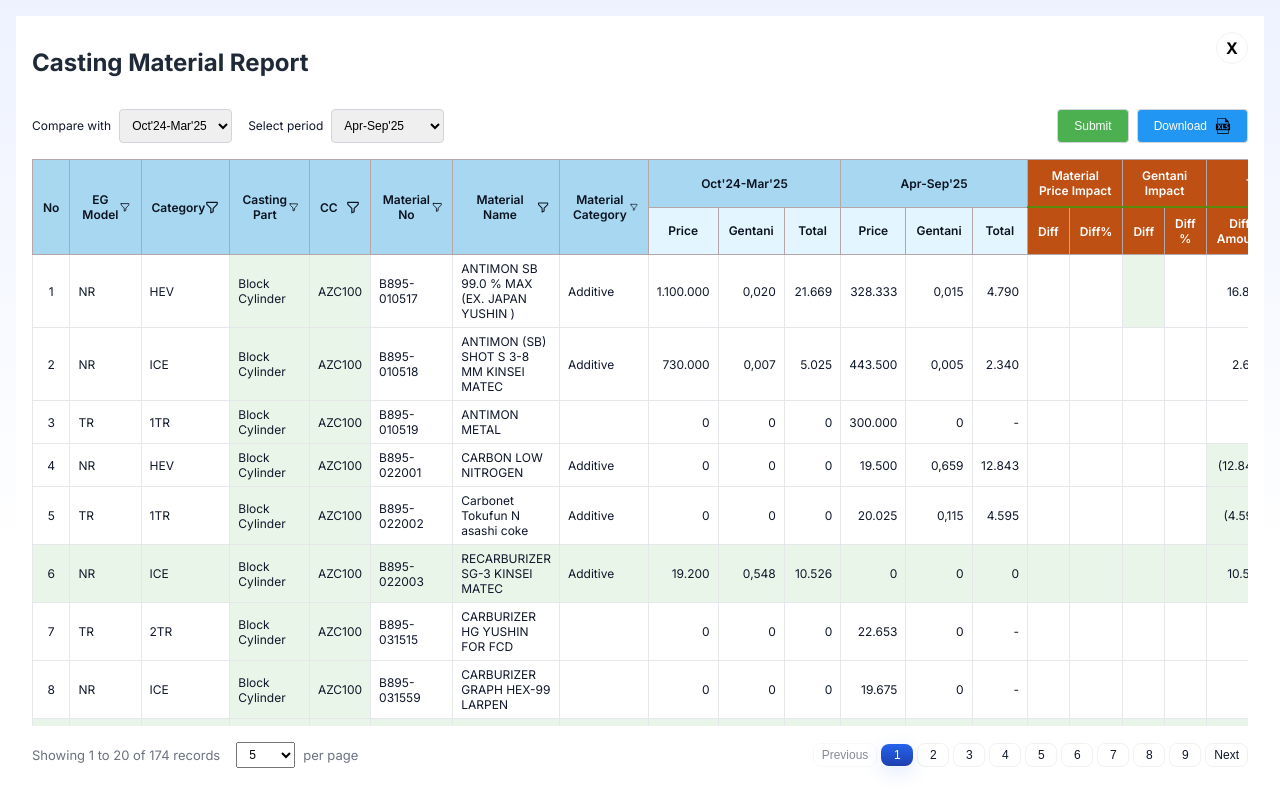
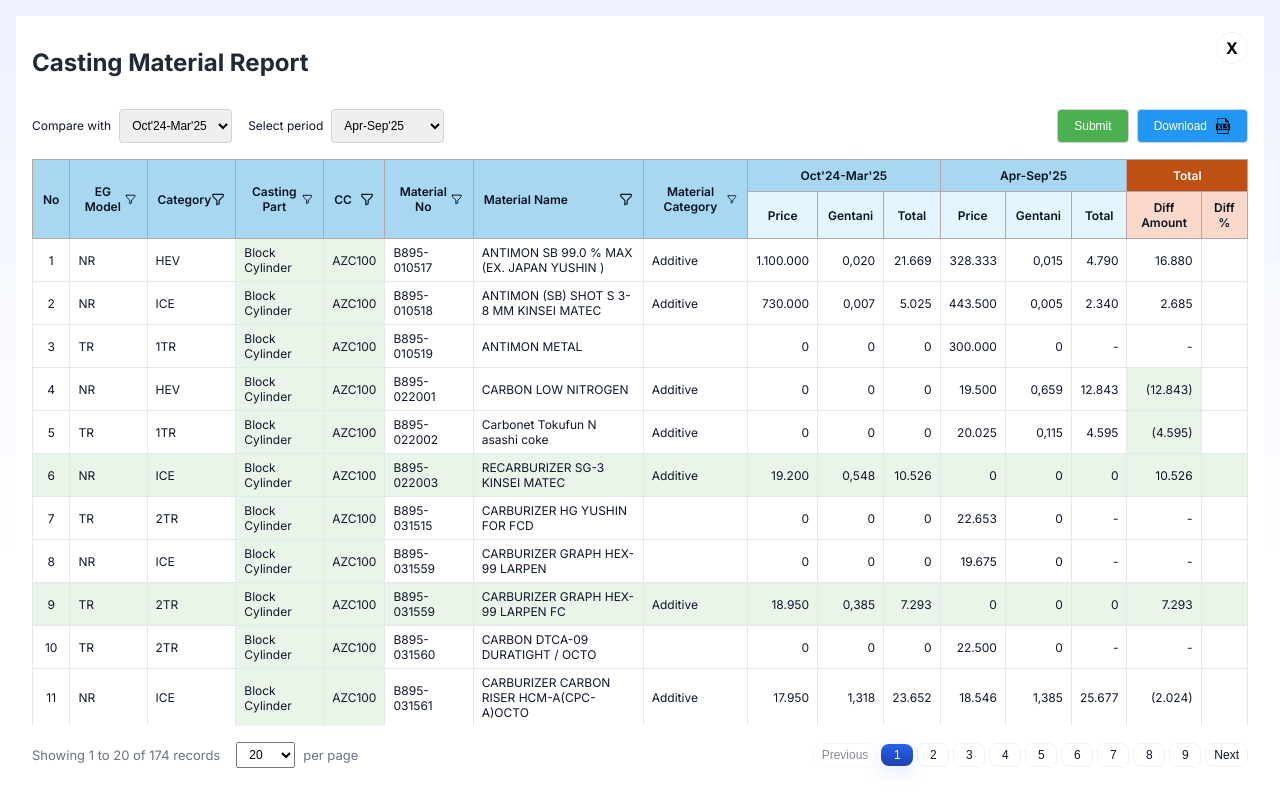
Before and after one commit to ari-fikri/finance-dashboard, a React (Vite) app: page /casting-material in a window 1280 px wide. Built offline with nearby package versions, Linux system fonts and the light colour scheme; sample sign-in values are in the browser's storage.

Commit message:
Fix pagination in casting material report

```diff
--- a/src/CastingMaterialPage.jsx
+++ b/src/CastingMaterialPage.jsx
@@ -18,7 +18,7 @@ const CastingMaterialPage = () => {
   const [loading, setLoading] = useState(true);
   const [error, setError] = useState(null);
   const [currentPage, setCurrentPage] = useState(1);
-  const recordsPerPage = 20;
+  const [recordsPerPage, setRecordsPerPage] = useState(20);
   const [filterDialog, setFilterDialog] = useState({
     isOpen: false,
     column: null,
@@ -61,7 +61,7 @@ const CastingMaterialPage = () => {
       'No', 'EG Model', 'Category', 'Casting Part', 'CC', 'Material No', 'Material Name', 'Material Category',
       comparisonPeriod, null, null,
       selectedPeriod, null, null,
-      'Diff Amount', 'Diff %', 'Material Price Impact', 'Gentani Impact', 'Remark'
+      'Diff Amount', 'Diff %'
     ]);
 
     // Header Row 2
@@ -69,7 +69,7 @@ const CastingMaterialPage = () => {
       null, null, null, null, null, null, null, null,
       'Price', 'Gentani', 'Total',
       'Price', 'Gentani', 'Total',
-      null, null, null, null, null
+      null, null
     ]);
 
     // Merging cells for headers
@@ -85,9 +85,6 @@ const CastingMaterialPage = () => {
     worksheet.mergeCells('L1:N1'); // selectedPeriod
     worksheet.mergeCells('O1:O2');
     worksheet.mergeCells('P1:P2');
-    worksheet.mergeCells('Q1:Q2');
-    worksheet.mergeCells('R1:R2');
-    worksheet.mergeCells('S1:S2');
 
     // Sub-headers for periods
     worksheet.getCell('I2').value = 'Price';
@@ -98,7 +95,7 @@ const CastingMaterialPage = () => {
     worksheet.getCell('N2').value = 'Total';
 
     // Style headers
-    ['A1', 'B1', 'C1', 'D1', 'E1', 'F1', 'G1', 'H1', 'I1', 'L1', 'O1', 'P1', 'Q1', 'R1', 'S1', 'I2', 'J2', 'K2', 'L2', 'M2', 'N2'].forEach(key => {
+    ['A1', 'B1', 'C1', 'D1', 'E1', 'F1', 'G1', 'H1', 'I1', 'L1', 'O1', 'P1', 'I2', 'J2', 'K2', 'L2', 'M2', 'N2'].forEach(key => {
         const cell = worksheet.getCell(key);
         cell.font = { bold: true };
         cell.alignment = { vertical: 'middle', horizontal: 'center' };
@@ -115,11 +112,10 @@ const CastingMaterialPage = () => {
         };
     });
     // Special colors
-    ['O1', 'P1', 'Q1', 'R1'].forEach(key => {
+    ['O1', 'P1'].forEach(key => {
         worksheet.getCell(key).fill = { type: 'pattern', pattern:'solid', fgColor:{argb:'FFbe5014'} };
         worksheet.getCell(key).font = { bold: true, color: { argb: 'FFFFFFFF' } };
     });
-    worksheet.getCell('S1').fill = { type: 'pattern', pattern:'solid', fgColor:{argb:'FFbbfebb'} };
     ['I2', 'J2', 'K2', 'L2', 'M2', 'N2'].forEach(key => {
         worksheet.getCell(key).fill = { type: 'pattern', pattern:'solid', fgColor:{argb:'FFe3f6ff'} };
     });
@@ -143,9 +139,6 @@ const CastingMaterialPage = () => {
             parseValueForExcel(row[selectedPeriod]?.[2]),
             parseValueForExcel(row['Diff Amount']),
             getCleanValue(row['Diff %']),
-            getCleanValue(row['Material Price Impact']),
-            getCleanValue(row['Gentani Impact']),
-            getCleanValue(row['Remark']),
         ]);
     });
 
@@ -167,9 +160,6 @@ const CastingMaterialPage = () => {
         { key: 'apr_total', width: 15 },
         { key: 'diff_amount', width: 15 },
         { key: 'diff_percent', width: 10 },
-        { key: 'material_price_impact', width: 20 },
-        { key: 'gentani_impact', width: 20 },
-        { key: 'remark', width: 20 },
     ];
 
     // Download
@@ -221,6 +211,11 @@ const CastingMaterialPage = () => {
     const uniqueValues = [...new Set(filteredForDialog.map(item => getCleanValue(item[key])))];
 
     return uniqueValues.map(value => value === '' ? '(blank)' : value);
+  };
+
+  const handleRecordsPerPageChange = (value) => {
+    setRecordsPerPage(value);
+    setCurrentPage(1);
   };
 
   const handlePageChange = (pageNumber) => {
@@ -469,10 +464,7 @@ const CastingMaterialPage = () => {
               </th>
               <th colSpan="3" className="tbl-header" style={{ background: '#a8d8f1' }}>{comparisonPeriod}</th>
               <th colSpan="3" className="tbl-header" style={{ background: '#a8d8f1' }}>{selectedPeriod}</th>
-              <th colSpan="2" className="tbl-header" style={{ background: '#be5014', color: 'white', borderBottom: '2px solid #5a8a09' }}>Material Price Impact</th>
-              <th colSpan="2" className="tbl-header" style={{ background: '#be5014', color: 'white', borderBottom: '2px solid #5a8a09' }}>Gentani Impact</th>
-              <th colSpan="2" className="tbl-header" style={{ background: '#be5014', color: 'white', borderBottom: '2px solid #5a8a09' }}>Total</th>
-              <th rowSpan="2" className="tbl-header" style={{ background: '#be5014', color: 'white' }}>Remark</th>
+              <th colSpan="2" className="tbl-header" style={{ background: '#be5014', color: 'white' }}>Total</th>
             </tr>
             <tr style={{ borderBottom: "1px solid #d1d5db" }}>
               <th className="tbl-header" style={{ background: '#e3f6ff' }}>Price</th>
@@ -481,12 +473,8 @@ const CastingMaterialPage = () => {
               <th className="tbl-header" style={{ background: '#e3f6ff' }}>Price</th>
               <th className="tbl-header" style={{ background: '#e3f6ff' }}>Gentani</th>
               <th className="tbl-header" style={{ background: '#e3f6ff' }}>Total</th>
-              <th className="tbl-header" style={{ background: '#be5014', color: 'white' }}>Diff</th>
-              <th className="tbl-header" style={{ background: '#be5014', color: 'white' }}>Diff%</th>
-              <th className="tbl-header" style={{ background: '#be5014', color: 'white' }}>Diff</th>
-              <th className="tbl-header" style={{ background: '#be5014', color: 'white' }}>Diff %</th>
-              <th className="tbl-header" style={{ background: '#be5014', color: 'white' }}>Diff Amount</th>
-              <th className="tbl-header" style={{ background: '#be5014', color: 'white' }}>Diff %</th>
+              <th className="tbl-header" style={{ background: '#fbd9ca' }}>Diff Amount</th>
+              <th className="tbl-header" style={{ background: '#fbd9ca' }}>Diff %</th>
             </tr>
           </thead>
           <tbody>
@@ -516,13 +504,8 @@ const CastingMaterialPage = () => {
                   <td className="td-default" style={rightCellStyle}>{formatValue(row[selectedPeriod]?.[0])}</td>
                   <td className="td-default" style={rightCellStyle}>{formatValue(row[selectedPeriod]?.[1])}</td>
                   <td className="td-default" style={rightCellStyle}>{formatValue(row[selectedPeriod]?.[2])}</td>
-                  <td className="td-default" style={cellStyle}>{getCleanValue(row['Material Price Impact'])}</td>
-                  <td className="td-default" style={rightCellStyle}></td>
-                  <td className="td-default" style={{...cellStyle, ...gentaniImpactStyle}}>{getCleanValue(row['Gentani Impact'])}</td>
-                  <td className="td-default" style={rightCellStyle}></td>
                   <td className="td-default" style={{...rightCellStyle, ...diffAmountStyle}}>{formatValue(row['Diff Amount'])}</td>
                   <td className="td-default" style={rightCellStyle}>{getCleanValue(row['Diff %'])}</td>
-                  <td className="td-default" style={cellStyle}>{remark}</td>
                 </tr>
               );
             })}
@@ -536,6 +519,8 @@ const CastingMaterialPage = () => {
         totalRecords={tableData.length}
         startIndex={indexOfFirstRecord}
         endIndex={indexOfLastRecord}
+        recordsPerPage={recordsPerPage}
+        onRecordsPerPageChange={handleRecordsPerPageChange}
       />
     </div>
   );
--- a/src/components/Pagination.jsx
+++ b/src/components/Pagination.jsx
@@ -7,10 +7,10 @@ const Pagination = ({
   totalRecords,
   startIndex,
   endIndex,
-  itemsPerPage,
-  onItemsPerPageChange,
+  recordsPerPage,
+  onRecordsPerPageChange,
 }) => {
-  const itemsPerPageOptions = [5, 10, 25, 50, 100];
+  const itemsPerPageOptions = [5, 10, 20, 25, 50, 100];
 
   return (
     <div
@@ -28,8 +28,8 @@ const Pagination = ({
         </div>
         <div style={{ display: "flex", alignItems: "center", gap: "8px" }}>
           <select
-            value={itemsPerPage}
-            onChange={(e) => onItemsPerPageChange(Number(e.target.value))}
+            value={recordsPerPage}
+            onChange={(e) => onRecordsPerPageChange(Number(e.target.value))}
             style={{ padding: '4px 8px', fontSize: 12 }}
           >
             {itemsPerPageOptions.map(option => (
```
